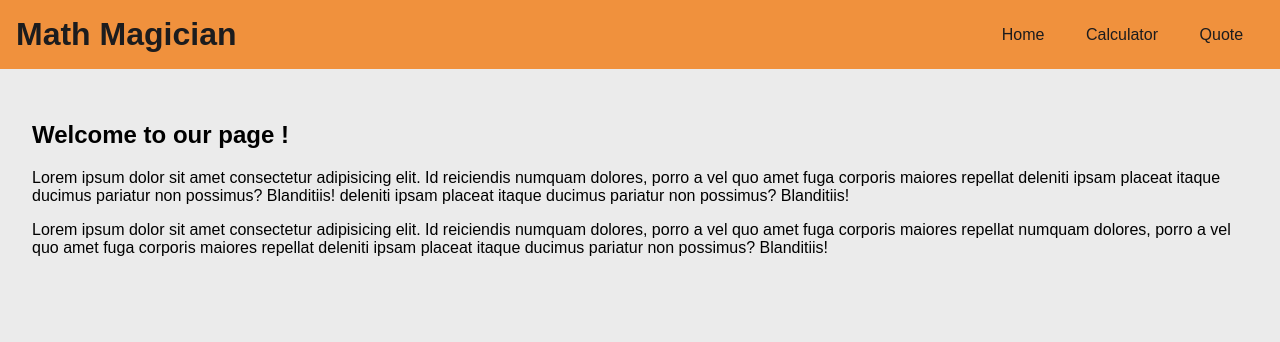
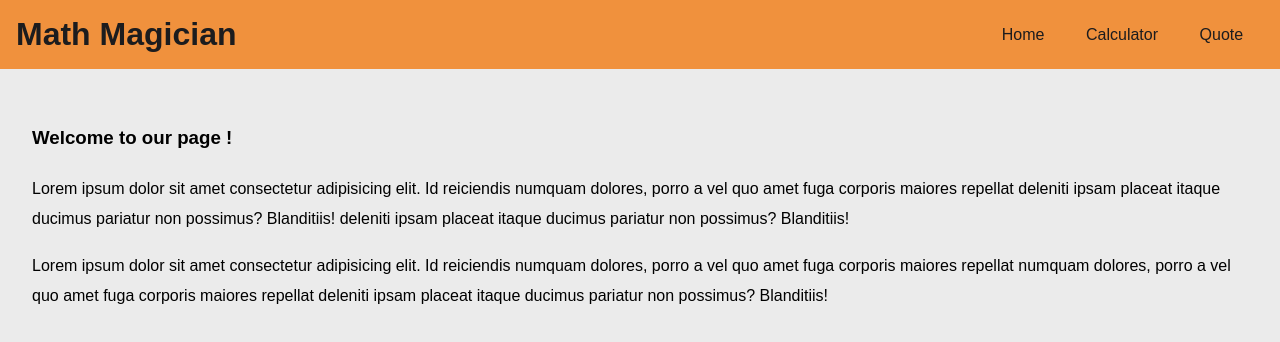
Before and after one commit to thasipablo/the_math_magician, a React (Create React App) app: page / in a window 1280 px wide. Shown: the top 342 px of the page. Built offline with nearby package versions, Linux system fonts and the light colour scheme.

Commit message:
add quotes page style

```diff
--- a/src/App.css
+++ b/src/App.css
@@ -82,14 +82,17 @@ a {
   background-color: #f0913d;
 }
 
+.home-page {
+  line-height: 1.9;
+}
+
 .quote {
+  font-size: 1.4rem;
   margin-top: 1rem;
   font-style: italic;
   line-height: 1.9;
-  color: #5b5c6b;
   text-align: center;
   background-color: #ebebeb;
-  border: 1px solid #fff;
   border-radius: 4px;
 }
 
--- a/src/pages/Home.jsx
+++ b/src/pages/Home.jsx
@@ -1,7 +1,7 @@
 import React from 'react';
 
 const Home = () => (
-  <>
+  <section className="home-page">
     <h1>Welcome to our page !</h1>
     <p>
       Lorem ipsum dolor sit amet consectetur adipisicing elit. Id reiciendis
@@ -15,7 +15,7 @@ const Home = () => (
       numquam dolores, porro a vel quo amet fuga corporis maiores repellat
       deleniti ipsam placeat itaque ducimus pariatur non possimus? Blanditiis!
     </p>
-  </>
+  </section>
 );
 
 export default Home;
```
